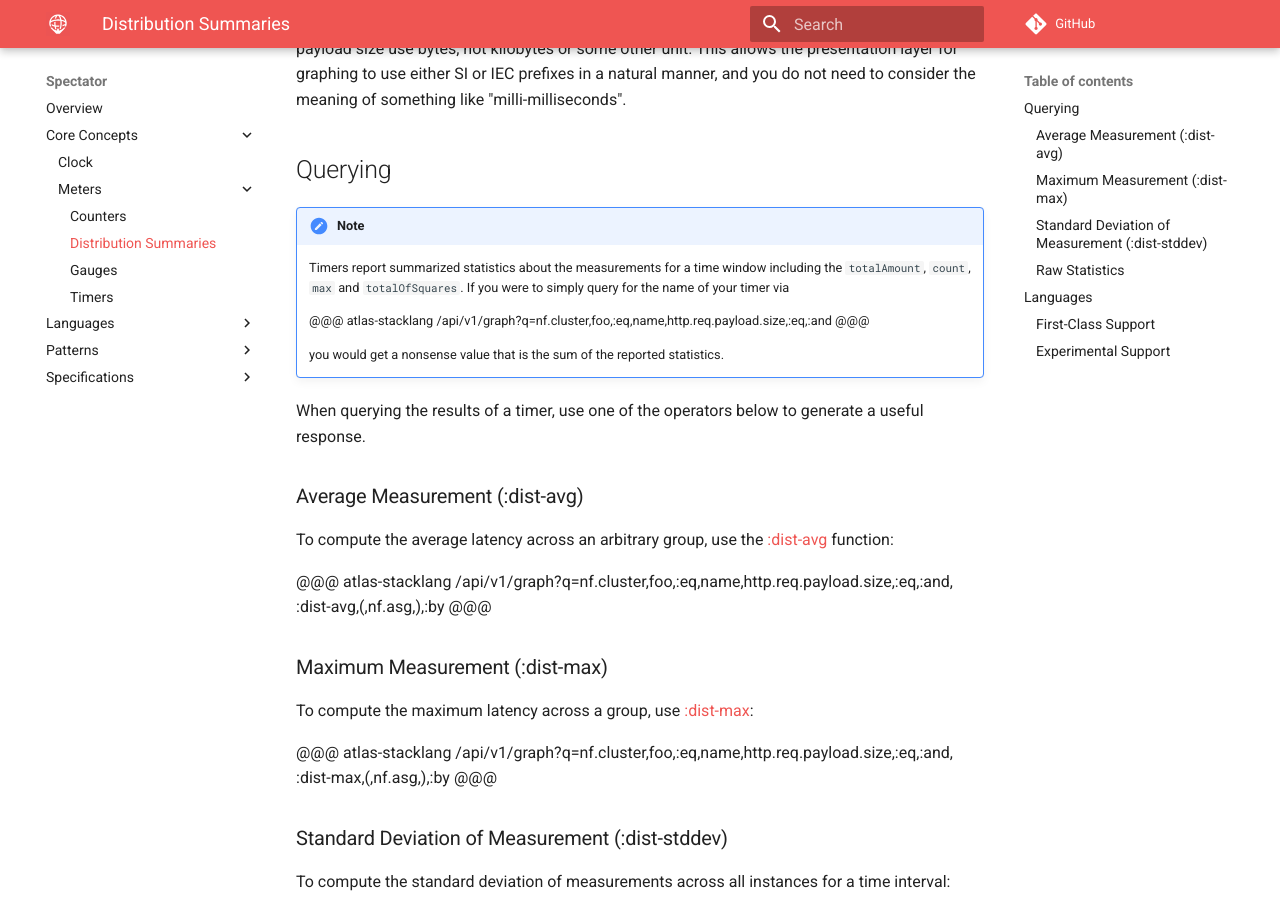
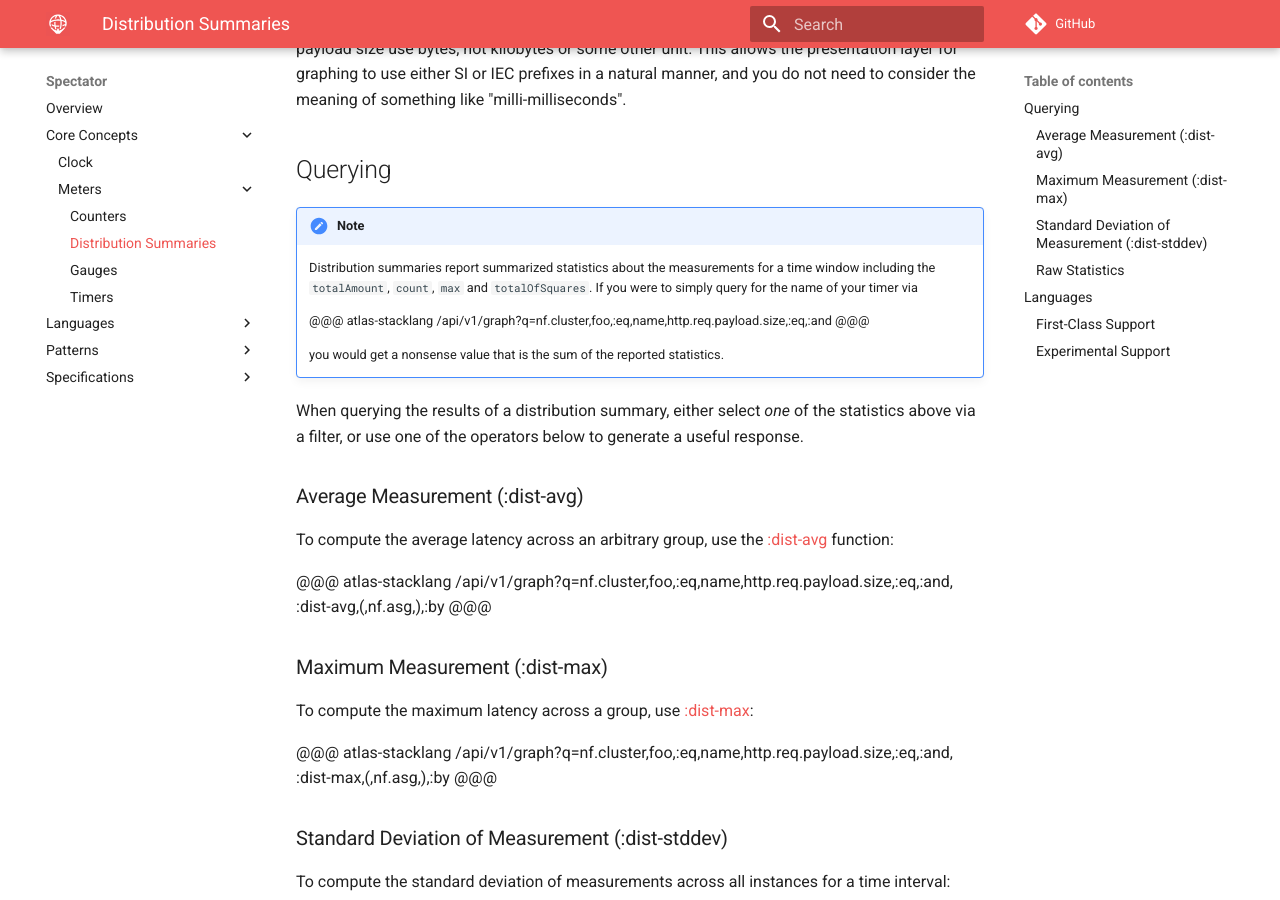
Before and after one commit to Netflix/atlas-docs, an MkDocs documentation site: the page built from docs/spectator/core/meters/dist-summary.md, in a window 1280 px wide and 900 px high, scrolled down 336 px. Built offline with MkDocs 1.6.1 and Material for MkDocs 9.7.7, drawn with Linux system fonts in a browser that asks for light colours; comment, search, counter and statistics services are not loaded.

Commit message:
Fix references to Timers in the core Distribution Summary for Spectator. (#114)

```diff
--- a/docs/spectator/core/meters/dist-summary.md
+++ b/docs/spectator/core/meters/dist-summary.md
@@ -13,7 +13,7 @@ of something like "milli-milliseconds".
 ## Querying
 
 !!! Note
-    Timers report summarized statistics about the measurements for a time window
+    Distribution summaries report summarized statistics about the measurements for a time window
     including the `totalAmount`, `count`, `max` and `totalOfSquares`. If you were to simply query for
     the name of your timer via
 
@@ -23,8 +23,8 @@ of something like "milli-milliseconds".
 
     you would get a nonsense value that is the sum of the reported statistics.
 
-When querying the results of a timer, use one of the operators below to generate a useful
-response.
+When querying the results of a distribution summary, either select *one* of the statistics above
+via a filter, or use one of the operators below to generate a useful response.
 
 ### Average Measurement (:dist-avg)
 
```
